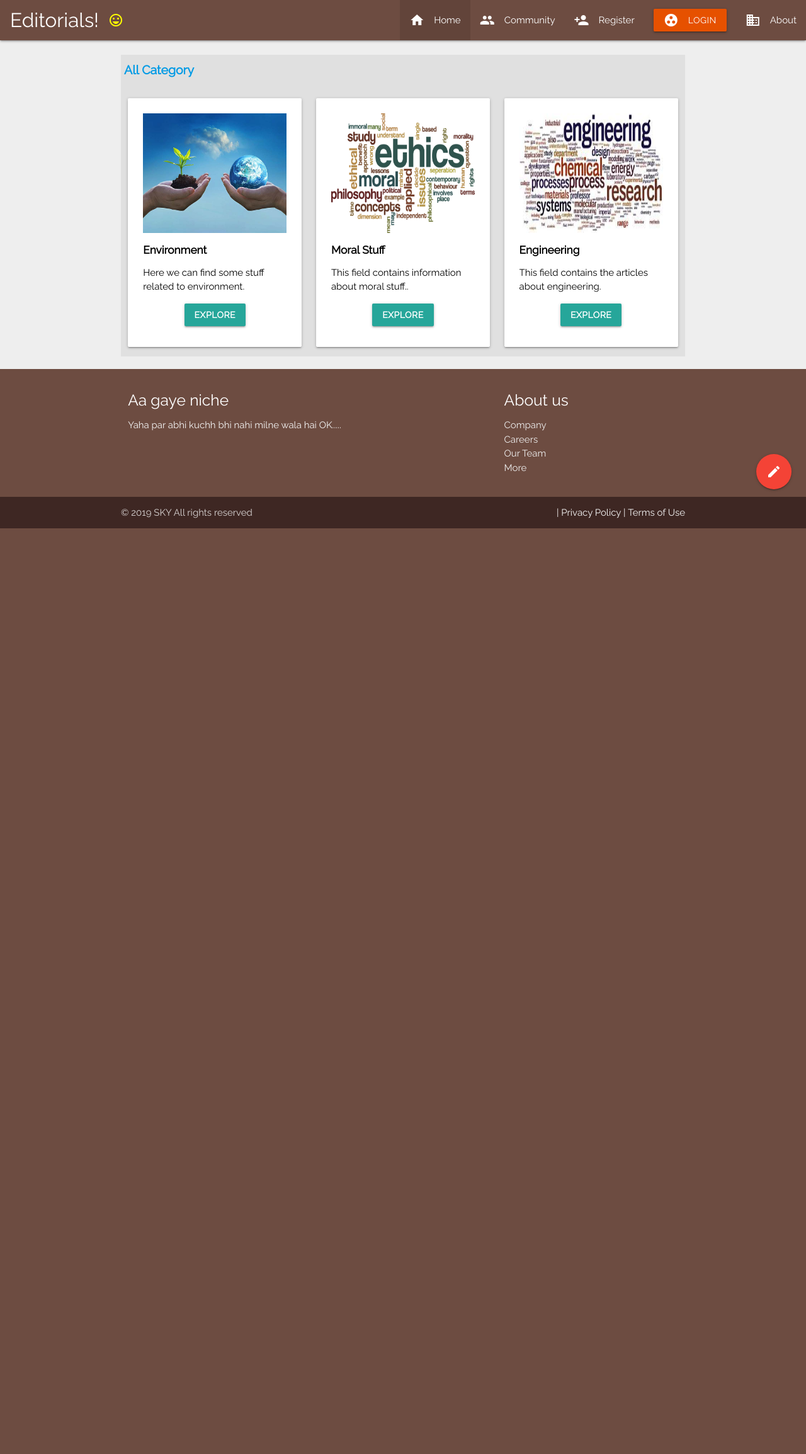
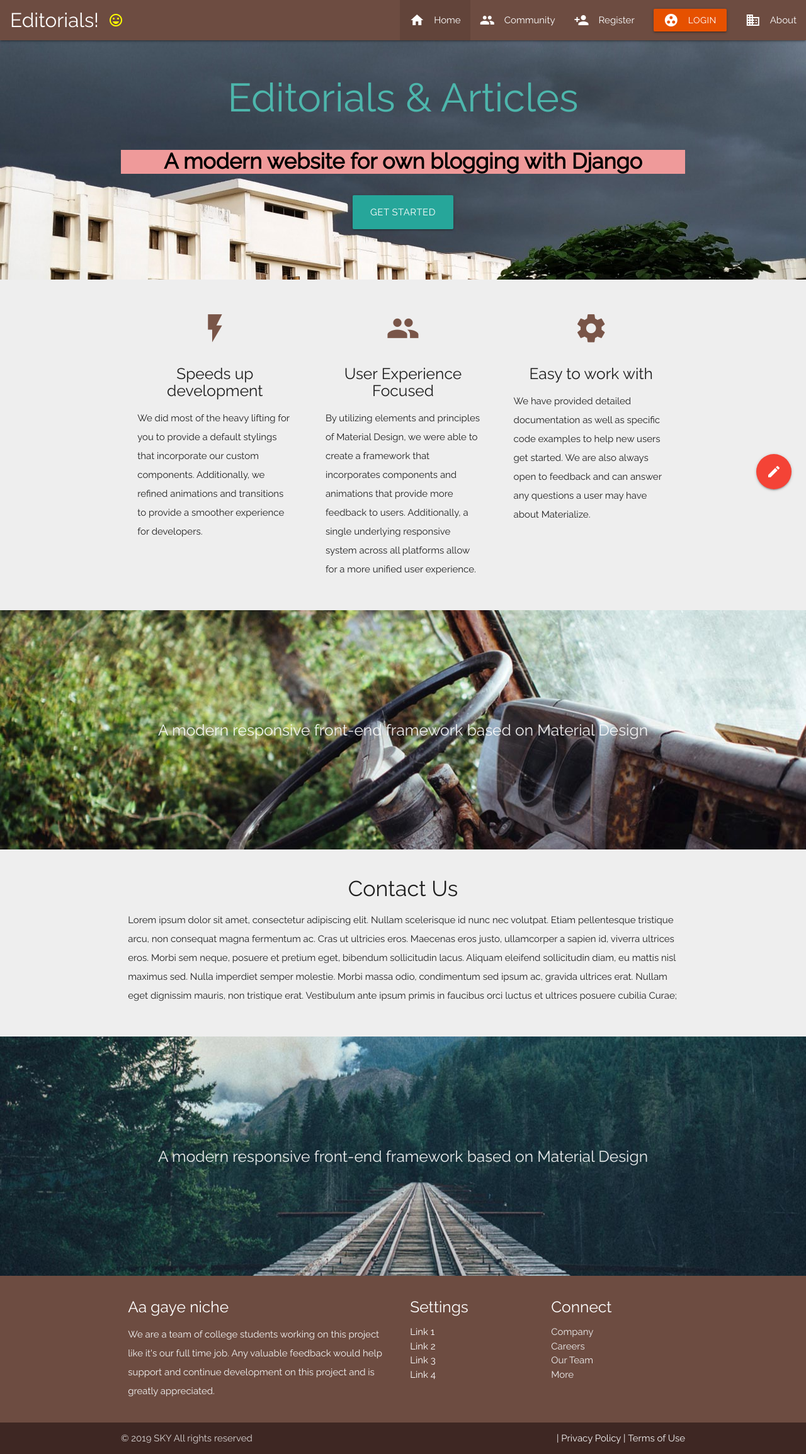
Before and after one commit to nsky80/editorial, a Django app: page / in a window 1280 px wide. Shown: the whole page at 63% size. Before the commit the page ends 839 px from the top, so only its background shows below. Run offline with Django 3.2, Linux system fonts and the light colour scheme; data comes from the database, SQL or seed files in the repository; both versions use the stored data as it was after the commit; some libraries are stand-ins or nearby versions.

Commit message:
footer problem fixed and new index page added

```diff
--- a/mysite/main/templates/main/header.html
+++ b/mysite/main/templates/main/header.html
@@ -1,7 +1,9 @@
 <!DOCTYPE html>
 <html lang="en">
 <head>
-    <meta charset="UTF-8">
+    <!-- <meta charset="UTF-8"> -->
+    <meta http-equiv="Content-Type" content="text/html; charset=UTF-8"/>
+    <meta name="viewport" content="width=device-width, initial-scale=1"/>
     <title>{% block title %}{% endblock %}</title>
     {% load static %}
     <link href="{% static 'main/css/materialize.css' %}" rel="stylesheet"/>
@@ -14,7 +16,7 @@
     <script src="{% static 'tinymce/js/prism.js' %}"></script>
     <link href="{% static 'tinymce/css/prism.css' %}" rel="stylesheet">
     <style>
-    /* Sticky Footer */
+/* Flexible footer */
       body {
           display: flex;
           min-height: 100vh;
@@ -34,9 +36,10 @@
   {% endif %}
 	{% include 'main/includes/fixed_action_button.html' %}
   {% include 'main/includes/messaging.html' %}
-
+  <main>
 	{% block content %}
   {% endblock %}
+</main>
   {% include 'main/includes/footer.html' %}
   <script type="text/javascript">M.AutoInit();</script>
 </body>
--- a/mysite/main/templates/main/home.html
+++ b/mysite/main/templates/main/home.html
@@ -1,5 +1,5 @@
 {% extends 'main/header.html' %}
-{% block title %}Home | Explore{% endblock %}
+{% block title %}All Categories | Explore{% endblock %}
 {% block content %}
 
 <div class="container" >
--- a/mysite/main/templates/main/includes/footer.html
+++ b/mysite/main/templates/main/includes/footer.html
@@ -5,21 +5,32 @@
         <div class="row">
             <div class="col l6 s12">
                 <h5 class="white-text">Aa gaye niche</h5>
-                <p class="grey-text text-lighten-4">Yaha par abhi kuchh bhi nahi milne wala hai OK.....
+                <p class="grey-text text-lighten-4">We are a team of college students working on this project like it's our full time job. Any valuable feedback would help support and continue development on this project and is greatly appreciated.</p>
+            </div>
 
-                </p>
+            <div class="col l3 s12">
+                <h5 class="white-text">Settings</h5>
+                <ul>
+                        <li><a class="white-text" href="#!">Link 1</a></li>
+                        <li><a class="white-text" href="#!">Link 2</a></li>
+                        <li><a class="white-text" href="#!">Link 3</a></li>
+                        <li><a class="white-text" href="#!">Link 4</a></li>
+                </ul>
             </div>
-            <div class="col l4 offset-l2 s12">
-                <h5 class="white-text">About us</h5>
+            <div class="col l3 s12">
+                <h5 class="white-text">Connect</h5>
                 <ul>
-                    <li><a class="grey-text text-lighten-3" href="#!">Company</a></li>
-                    <li><a class="grey-text text-lighten-3" href="#!">Careers</a></li>
-                    <li><a class="grey-text text-lighten-3" href="#!">Our Team</a></li>
-                    <li><a class="grey-text text-lighten-3" href="#!">More</a></li>
+                        <li><a class="grey-text text-lighten-3" href="#!">Company</a></li>
+                        <li><a class="grey-text text-lighten-3" href="#!">Careers</a></li>
+                        <li><a class="grey-text text-lighten-3" href="#!">Our Team</a></li>
+                        <li><a class="grey-text text-lighten-3" href="#!">More</a></li>
                 </ul>
             </div>
         </div>
     </div>
+
+
+
     <div class="footer-copyright brown darken-4">
         <div class="container">
             © 2019 SKY All rights reserved
--- a/mysite/main/templates/main/includes/navbar.html
+++ b/mysite/main/templates/main/includes/navbar.html
@@ -7,7 +7,7 @@
 
             <a href="#" data-target="mobile-demo" class="sidenav-trigger"><i class="material-icons">menu</i></a>
             <ul class="right hide-on-med-and-down">
-                <li {% if request.get_full_path == '/' %}class="active"{% endif %}><a href="/"><i class="material-icons left">home</i>Home</a></li>
+                <li {% if request.get_full_path == '/' or request.get_full_path == '/home' %}class="active"{% endif %}><a href="/home"><i class="material-icons left">home</i>Home</a></li>
                 <li {% if request.get_full_path == '/community' %}class="active"{% endif %}><a href="/community"><i class="material-icons left">people</i>Community</a></li>
                 {% if user.is_authenticated %}
                     <li class="tooltipped {% if request.get_full_path == '/write_content' %}active{% endif %}" data-position="down" data-tooltip="Contribute"><a href="/write_content"><i class="material-icons left">add</i>Contribute</a></li>
@@ -38,7 +38,7 @@
 </div>
 
     <ul class="sidenav" id="mobile-demo">
-        <li {% if request.get_full_path == '/' %}class="active"{% endif %}><a href="/"><i class="material-icons left">home</i>Home</a></li>
+        <li {% if request.get_full_path == '/' or request.get_full_path == '/home' %}class="active"{% endif %}><a href="/home"><i class="material-icons left">home</i>Home</a></li>
         <li {% if request.get_full_path == '/community' %}class="active"{% endif %}><a href="/community"><i class="material-icons left">people</i>Community</a></li>
         {% if user.is_authenticated %}
             <li {% if request.get_full_path == '/write_content' %}class="active"{% endif %}><a href="/write_content"><i class="material-icons left">add</i>Contribute</a></li>
--- /dev/null
+++ b/mysite/main/templates/main/index.html
@@ -0,0 +1,157 @@
+{% extends 'main/header.html' %}
+{% block title %} Home | Editorials {% endblock %}
+{% block content %}
+  {% load static %}
+
+  <style>
+      nav ul a,
+    nav .brand-logo {
+      color: #ffffff;
+    }
+
+    p {
+      line-height: 2rem;
+    }
+
+    .sidenav-trigger {
+      color: #26a69a;
+    }
+
+    .parallax-container {
+      min-height: 380px;
+      line-height: 0;
+      height: auto;
+      color: rgba(255,255,255,.9);
+    }
+      .parallax-container .section {
+        width: 100%;
+      }
+
+    @media only screen and (max-width : 992px) {
+      .parallax-container .section {
+        position: absolute;
+        top: 40%;
+      }
+      #index-banner .section {
+        top: 10%;
+      }
+    }
+
+    @media only screen and (max-width : 600px) {
+      #index-banner .section {
+        top: 0;
+      }
+    }
+
+    .icon-block {
+      padding: 0 15px;
+    }
+    .icon-block .material-icons {
+      font-size: inherit;
+    }
+
+    footer.page-footer {
+      margin: 0;
+    }
+  </style>
+
+   <div id="index-banner" class="parallax-container">
+    <div class="section no-pad-bot">
+      <div class="container">
+        <br><br>
+        <h1 class="header center teal-text text-lighten-2">Editorials & Articles</h1>
+        <div class="row center">
+          <h4 class="header col s12 red lighten-3" style="color: black;"><b>A modern website for own blogging with Django</b></h4>
+        </div>
+        <div class="row center">
+          <a href="/home" id="download-button" class="btn-large waves-effect waves-light teal lighten-1">Get Started</a>
+        </div>
+        <br><br>
+
+      </div>
+    </div>
+    <div class="parallax"><img src="{% static 'main/images/backg1.jpg' %}" alt="Unsplashed background img 1"></div>
+  </div>
+
+
+  <div class="container">
+    <div class="section">
+
+      <!--   Icon Section   -->
+      <div class="row">
+        <div class="col s12 m4">
+          <div class="icon-block">
+            <h2 class="center brown-text"><i class="material-icons">flash_on</i></h2>
+            <h5 class="center">Speeds up development</h5>
+
+            <p class="light">We did most of the heavy lifting for you to provide a default stylings that incorporate our custom components. Additionally, we refined animations and transitions to provide a smoother experience for developers.</p>
+          </div>
+        </div>
+
+        <div class="col s12 m4">
+          <div class="icon-block">
+            <h2 class="center brown-text"><i class="material-icons">group</i></h2>
+            <h5 class="center">User Experience Focused</h5>
+
+            <p class="light">By utilizing elements and principles of Material Design, we were able to create a framework that incorporates components and animations that provide more feedback to users. Additionally, a single underlying responsive system across all platforms allow for a more unified user experience.</p>
+          </div>
+        </div>
+
+        <div class="col s12 m4">
+          <div class="icon-block">
+            <h2 class="center brown-text"><i class="material-icons">settings</i></h2>
+            <h5 class="center">Easy to work with</h5>
+
+            <p class="light">We have provided detailed documentation as well as specific code examples to help new users get started. We are also always open to feedback and can answer any questions a user may have about Materialize.</p>
+          </div>
+        </div>
+      </div>
+
+    </div>
+  </div>
+
+
+  <div class="parallax-container valign-wrapper">
+    <div class="section no-pad-bot">
+      <div class="container">
+        <div class="row center">
+          <h5 class="header col s12 light">A modern responsive front-end framework based on Material Design</h5>
+        </div>
+      </div>
+    </div>
+    <div class="parallax"><img src="{% static 'main/images/background2.jpg' %}" alt="Unsplashed background img 2"></div>
+  </div>
+
+  <div class="container">
+    <div class="section">
+
+      <div class="row">
+        <div class="col s12 center">
+          <h3><i class="mdi-content-send brown-text"></i></h3>
+          <h4>Contact Us</h4>
+          <p class="left-align light">Lorem ipsum dolor sit amet, consectetur adipiscing elit. Nullam scelerisque id nunc nec volutpat. Etiam pellentesque tristique arcu, non consequat magna fermentum ac. Cras ut ultricies eros. Maecenas eros justo, ullamcorper a sapien id, viverra ultrices eros. Morbi sem neque, posuere et pretium eget, bibendum sollicitudin lacus. Aliquam eleifend sollicitudin diam, eu mattis nisl maximus sed. Nulla imperdiet semper molestie. Morbi massa odio, condimentum sed ipsum ac, gravida ultrices erat. Nullam eget dignissim mauris, non tristique erat. Vestibulum ante ipsum primis in faucibus orci luctus et ultrices posuere cubilia Curae;</p>
+        </div>
+      </div>
+
+    </div>
+  </div>
+
+
+  <div class="parallax-container valign-wrapper">
+    <div class="section no-pad-bot">
+      <div class="container">
+        <div class="row center">
+          <h5 class="header col s12 light">A modern responsive front-end framework based on Material Design</h5>
+        </div>
+      </div>
+    </div>
+    <div class="parallax"><img src="{% static 'main/images/background3.jpg' %}" alt="Unsplashed background img 3"></div>
+  </div>
+
+{% endblock %}
+
+  <!--  Scripts-->
+  <!-- <script src="https://code.jquery.com/jquery-2.1.1.min.js"></script>
+  <script src="js/materialize.js"></script>
+  <script src="js/init.js"></script>
+ -->
--- a/mysite/main/urls.py
+++ b/mysite/main/urls.py
@@ -5,7 +5,8 @@ from django.conf.urls.static import static
 
 app_name = "main"
 urlpatterns = [
-    path('', views.homepage, name="homepage"),
+	path('', views.index, name="index"),
+    path('home', views.homepage, name="homepage"),
 	path('logout', views.logout_request, name="logout"),
 	path('login', views.login_request, name="login"),
 	path('register', views.register, name="register"),
--- a/mysite/main/views.py
+++ b/mysite/main/views.py
@@ -68,6 +68,12 @@ def single_slug(request, single_slug):
 	# return HttpResponse("Series Hai: " + str(matching_essay) + str(essay_urls))
 
 
+def index(request):
+	return render(request=request,
+				  template_name="main/index.html",
+				 )
+
+
 def homepage(request):
 	return render(request=request,
 				  template_name="main/home.html",
@@ -78,7 +84,7 @@ def homepage(request):
 def logout_request(request):
 	logout(request)
 	messages.info(request, "Logged out successfully!")
-	return redirect("main:homepage")
+	return redirect("main:index")
 
 
 def login_request(request):
@@ -245,8 +251,18 @@ def edit_profile(request):
 			form = EditProfileForm(request.POST, instance=request.user)
 
 			if form.is_valid():
-				form.save()
-				return redirect("/account")
+				try:
+					# check whether username change or not
+					old_username = request.user.username
+					new_username = form.cleaned_data.get('username')
+					if old_username != new_username:
+						users_essays = Essay.objects.filter(essay_contributor=old_username)
+						for ch in users_essays:
+							ch.essay_contributor = new_username
+					form.save()
+					return redirect("/account")
+				except Exception as ex:
+					messages.error(request, f"Please Feedback error {ex}")
 		else:
 			form = EditProfileForm(instance=request.user)
 			args = {'form': form}
@@ -259,12 +275,12 @@ def edit_profile(request):
 
 # this field is used for testing new features
 def experiment(request):
-	if request.user.is_authenticated:
-		user = User.objects.get(username=request.user.username)
+	# if request.user.is_authenticated:
+	# 	user = User.objects.get(username=request.user.username)
 
-		return render(request=request,
-				  template_name="main/experiment.html",
-				  context={"user":user},
-				 )
-	else:
-		return redirect("main:login")
+	return render(request=request,
+				template_name="main/experiment.html",
+				# context={"user":user},
+				)
+	# else:
+	# 	return redirect("main:login")
```
Also changed, not shown: mysite/main/templates/main/experiment.html (+2 -43 lines), mysite/db.sqlite3, mysite/main/static/main/images/backg1.jpg (added), mysite/main/static/main/images/background1.jpg (added), mysite/main/static/main/images/background2.jpg (added), mysite/main/static/main/images/background3.jpg (added), mysite/media/images/essay/48de43fe562bca07.jpg (deleted). Lines whose indentation alone changed are shown as unchanged.
